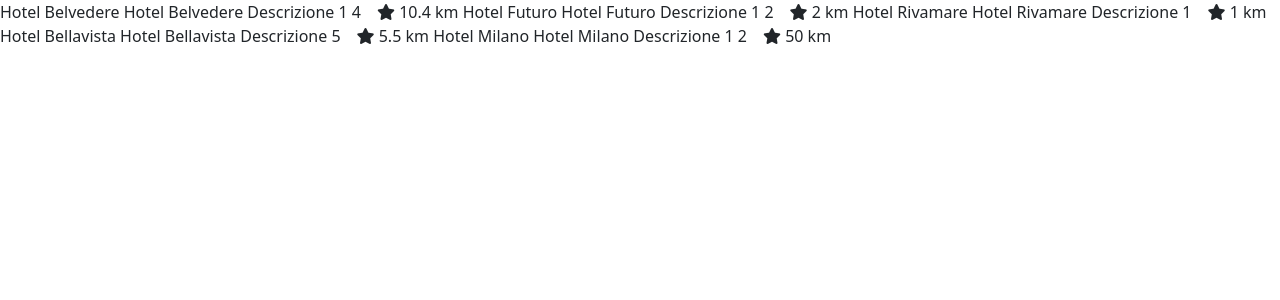
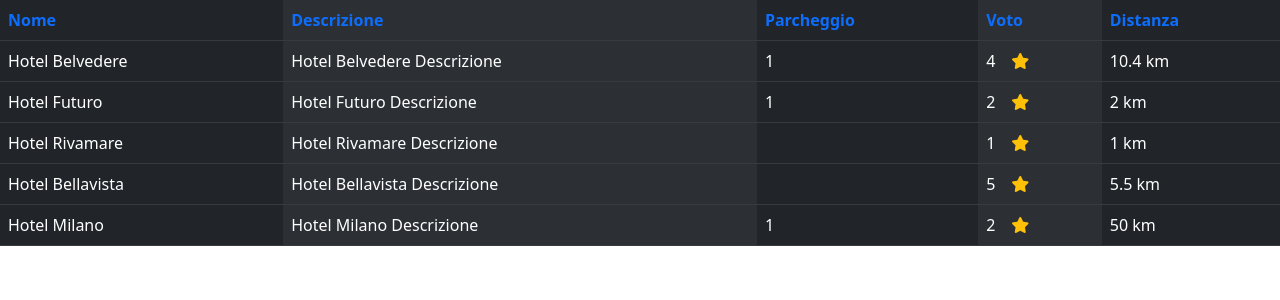
Before and after one commit to Skyfe24/php-hotel, a PHP site: page / in a window 1280 px wide. Shown: the top 300 px of the page. Run offline with PHP 8.4, Linux system fonts and the light colour scheme.

Commit message:
data in a table, exercise completed

```diff
--- a/index.php
+++ b/index.php
@@ -20,15 +20,25 @@ include 'data/data.php';
     <body>
 
 
+    <table class="table table-dark table-striped-columns">
+  <thead>
+    <tr>
+      <th class="text-primary">Nome</th>
+      <th class="text-primary">Descrizione</th>
+      <th class="text-primary">Parcheggio</th>
+      <th class="text-primary">Voto</th>
+      <th class="text-primary">Distanza</th>
+    </tr>
+  </thead>
   <tbody>
   <?php foreach ($hotels as $hotel) : ?>
-
-        <?= $hotel['name'] ?>
-        <?= $hotel['description'] ?>
-        <?= $hotel['parking'] ?>
-       <?= $hotel['vote'] ?><i class="ms-3 fa-solid fa-star"></i>
-        <?= $hotel['distance_to_center'] ?> km
-
+    <tr>
+        <td><?= $hotel['name'] ?></td>
+        <td><?= $hotel['description'] ?></td>
+        <td><?= $hotel['parking'] ?></td>
+        <td><?= $hotel['vote'] ?><i class="ms-3 fa-solid fa-star text-warning"></i></td>
+        <td><?= $hotel['distance_to_center'] ?> km</td>
+    </tr>
     <?php endforeach ?>
 
 
```
